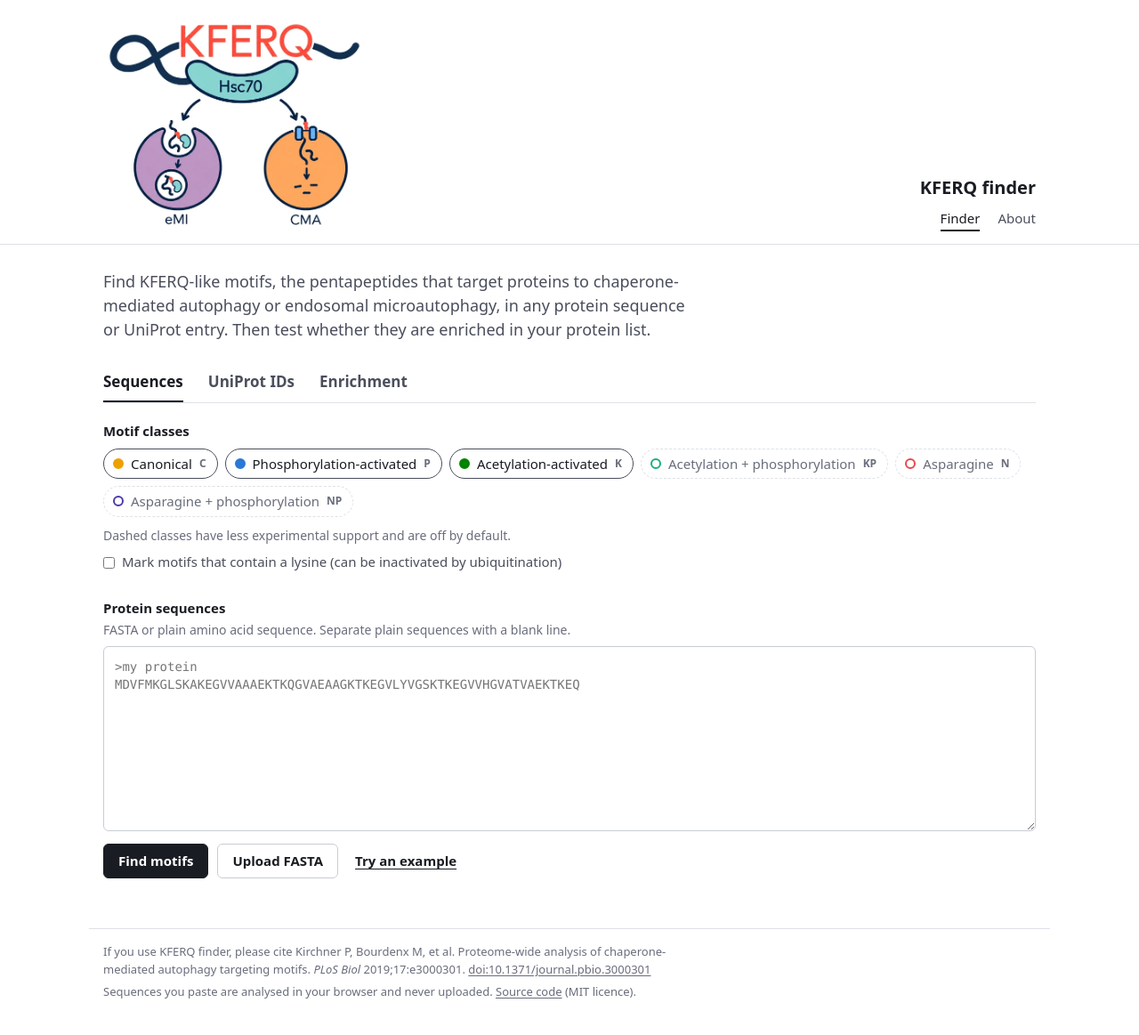
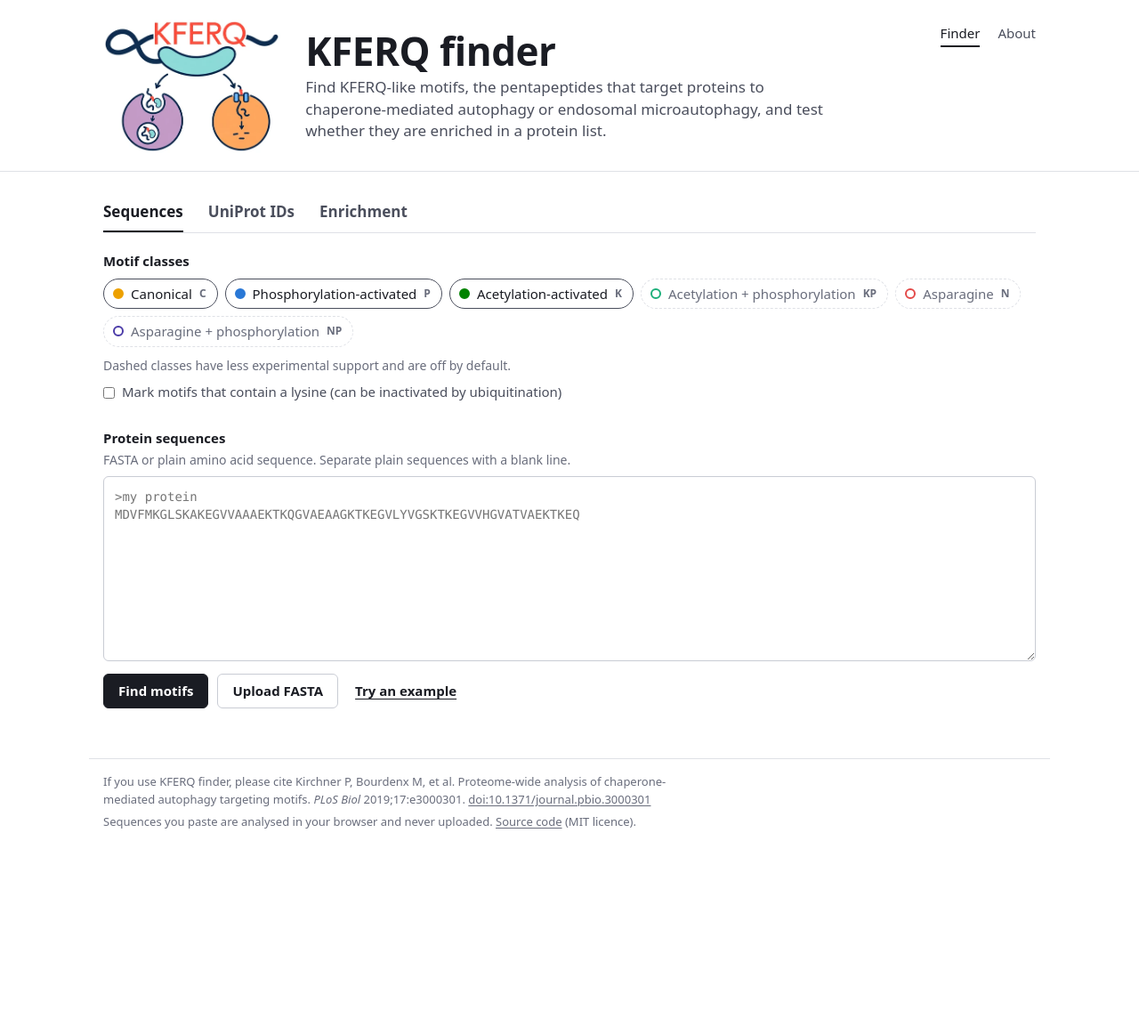
Before and after one commit to bourdenxlab/kferq-finder, a Jekyll site: the page built from index.html, in a window 1280 px wide. Shown: the whole page at 89% size. Built offline with Jekyll 4.4.1, drawn with Linux system fonts in a browser that asks for light colours; some web fonts are replaced; after the commit the page ends 972 px from its top, so only the background shows below that.

Commit message:
Rebalance the header: label-free logo beside a larger title and the site description
Co-Authored-By: Claude Opus 5.5 <noreply@anthropic.com>

```diff
--- a/_layouts/default.html
+++ b/_layouts/default.html
@@ -12,20 +12,17 @@
 </head>
 <body>
   <header class="masthead">
-    <div class="wrap masthead-inner">
-      <a class="logo" href="{{ '/' | relative_url }}">
-        <picture>
-          <source type="image/webp" srcset="{{ '/assets/img/kferq-logo.webp' | relative_url }}">
-          <img src="{{ '/assets/img/kferq-logo.png' | relative_url }}" width="640" height="521" alt="KFERQ finder home. HSC70 binds the KFERQ motif and delivers proteins to endosomal microautophagy (eMI) or chaperone-mediated autophagy (CMA).">
-        </picture>
-      </a>
-      <div class="masthead-side">
-        <p class="site-title">KFERQ finder</p>
-        <nav aria-label="Site">
-          <a href="{{ '/' | relative_url }}"{% if page.url == '/' %} aria-current="page"{% endif %}>Finder</a>
-          <a href="{{ '/about/' | relative_url }}"{% if page.url == '/about/' %} aria-current="page"{% endif %}>About</a>
-        </nav>
-      </div>
+    <div class="wrap masthead-grid">
+      <picture class="logo">
+        <source type="image/webp" srcset="{{ '/assets/img/kferq-mark.webp' | relative_url }}">
+        <img src="{{ '/assets/img/kferq-mark.png' | relative_url }}" width="425" height="320" alt="HSC70 binds the KFERQ motif of a protein and delivers it to a late endosome (endosomal microautophagy) or a lysosome (chaperone-mediated autophagy).">
+      </picture>
+      <p class="site-title"><a href="{{ '/' | relative_url }}">KFERQ finder</a></p>
+      <p class="site-desc">{{ site.description }}</p>
+      <nav aria-label="Site">
+        <a href="{{ '/' | relative_url }}"{% if page.url == '/' %} aria-current="page"{% endif %}>Finder</a>
+        <a href="{{ '/about/' | relative_url }}"{% if page.url == '/about/' %} aria-current="page"{% endif %}>About</a>
+      </nav>
     </div>
   </header>
   <main class="wrap">
--- a/assets/css/style.css
+++ b/assets/css/style.css
@@ -39,19 +39,29 @@ a:hover { text-decoration-thickness: 2px; }
 
 .wrap { max-width: 1080px; margin: 0 auto; padding: 0 16px; }
 
-/* masthead: logo of the two HSC70-dependent routes the motif opens */
-.masthead { border-bottom: 1px solid var(--rule); padding: 20px 0 14px; margin-bottom: 28px; }
-.masthead-inner { display: flex; flex-wrap: wrap; align-items: flex-end; justify-content: space-between; gap: 12px 24px; }
-.logo { display: block; border-radius: var(--radius); }
-.logo img { display: block; height: 200px; width: auto; }
-@media (min-width: 760px) { .logo img { height: 240px; } }
-.masthead-side { display: flex; flex-direction: column; align-items: flex-end; gap: 4px; }
-.site-title { margin: 0; font-size: 20px; font-weight: 700; }
-.masthead nav { display: flex; gap: 20px; font-size: 15px; }
+/* masthead: the logo and the name read as one unit; the description fills the line beside it */
+.masthead { border-bottom: 1px solid var(--rule); padding: 22px 0 20px; margin-bottom: 24px; }
+.masthead-grid {
+  display: grid; align-items: center; column-gap: 28px; row-gap: 6px;
+  grid-template-columns: auto 1fr auto;
+  grid-template-areas: "logo title nav" "logo desc nav";
+}
+.logo { grid-area: logo; }
+.logo img { display: block; height: 150px; width: auto; }
+.site-title { grid-area: title; align-self: end; margin: 0; font-size: 44px; line-height: 1.05; font-weight: 700; letter-spacing: -0.01em; }
+.site-title a { text-decoration: none; }
+.site-desc { grid-area: desc; align-self: start; margin: 0; font-size: 17px; line-height: 1.45; color: var(--ink-2); max-width: 60ch; }
+.masthead nav { grid-area: nav; align-self: start; display: flex; gap: 20px; font-size: 15px; }
 .masthead nav a { text-decoration: none; color: var(--ink-2); padding: 4px 0; }
 .masthead nav a[aria-current="page"] { color: var(--ink); box-shadow: inset 0 -2px 0 var(--ink); }
+@media (max-width: 760px) {
+  .masthead-grid { grid-template-columns: auto 1fr; grid-template-areas: "logo title" "logo nav" "desc desc"; column-gap: 16px; row-gap: 8px; }
+  .logo img { height: 92px; }
+  .site-title { font-size: 32px; }
+  .masthead nav { align-self: start; }
+  .site-desc { margin-top: 6px; font-size: 16px; }
+}
 
-.lede { font-size: 18px; max-width: 64ch; margin: 0 0 24px; color: var(--ink-2); }
 
 /* tabs */
 .tabs { display: flex; gap: 28px; border-bottom: 1px solid var(--rule); margin-bottom: 20px; overflow-x: auto; }
@@ -217,10 +227,7 @@ h3.section { font-size: 16px; margin: 24px 0 6px; }
 .site-footer p { margin: 0 0 6px; max-width: 90ch; }
 
 @media (max-width: 560px) {
-  .logo img { height: 150px; }
-  .masthead-side { flex-direction: row; justify-content: space-between; width: 100%; align-items: baseline; }
   .tabs { gap: 20px; }
   .tabs button { font-size: 16px; }
-  .lede { font-size: 17px; }
 }
 @media (prefers-reduced-motion: reduce) { * { scroll-behavior: auto !important; } }
--- a/index.html
+++ b/index.html
@@ -2,8 +2,6 @@
 layout: default
 title: KFERQ finder
 ---
-<p class="lede">Find KFERQ-like motifs, the pentapeptides that target proteins to chaperone-mediated autophagy or endosomal microautophagy, in any protein sequence or UniProt entry. Then test whether they are enriched in your protein list.</p>
-
 <div class="tabs" role="tablist" aria-label="Analysis">
   <button role="tab" id="tab-sequences" aria-controls="panel-sequences" aria-selected="true">Sequences</button>
   <button role="tab" id="tab-uniprot" aria-controls="panel-uniprot" aria-selected="false" tabindex="-1">UniProt IDs</button>
```
Also changed, not shown: assets/img/kferq-logo.png (deleted), assets/img/kferq-logo.webp (deleted), assets/img/kferq-mark.png (added), assets/img/kferq-mark.webp (added).
